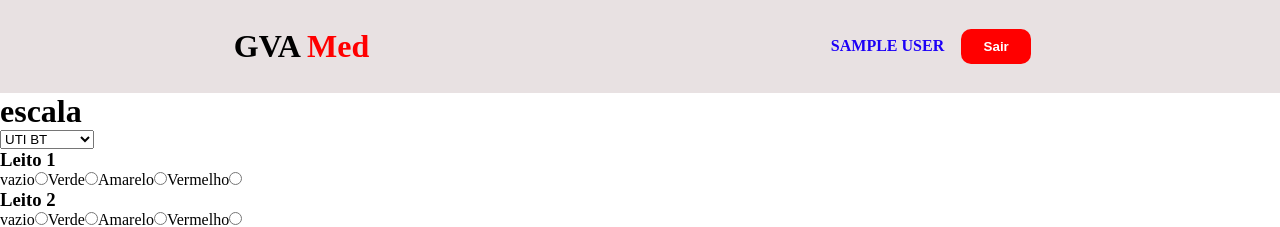
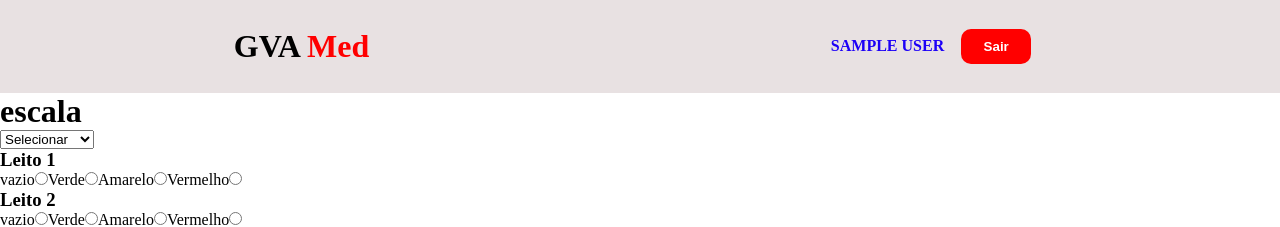
Before and after one commit to vieiragah/gva, a React (Vite) app in the folder frontend/gva/: page /sectors/escala in a window 1280 px wide. Shown: the top 227 px of the page. Built offline with nearby package versions, Linux system fonts and the light colour scheme; sample sign-in values are in the browser's storage.

Commit message:
ajustes no post de status

```diff
--- a/frontend/gva/src/pages/main/Escala.jsx
+++ b/frontend/gva/src/pages/main/Escala.jsx
@@ -1,4 +1,4 @@
-import { useState } from "react";
+import { useState, useEffect } from "react";
 import { Link } from "react-router-dom";
 import styled from "styled-components";
 import { HttpClient } from "../../api";
@@ -18,23 +18,28 @@ export const Div = styled.div`
 const Escala = () => {
   const [sector, setSector] = useState("");
   const [bedQuantity, setBedQuantity] = useState(3);
-  const [bedNumber, _setNumber] = useState("");
   const [status, setStatus] = useState("");
   const [selectedBed, setSelectedBed] = useState("");
+  const [data, setData] = useState([]);
 
+  useEffect(() => {
+    setData((previousData) => [
+      ...previousData,
+      {
+        sector,
+        bed: selectedBed,
+        status,
+      },
+    ]);
+  }, [sector, selectedBed, status]);
+
+  console.log(data);
 
   function handleSubmit(e) {
     e.preventDefault();
-    console.log({ sector, bedNumber, status });
-
-
-    HttpClient.post("/status", {
-      sector,
-      bedNumber: selectedBed,
-      status,
-    })
+    HttpClient.post("/status", { documents: data.slice(2) })
       .then((res) => {
-        console.log(res);
+        console.log(res.data);
       })
       .catch((error) => {
         console.log(error);
@@ -53,9 +58,10 @@ const Escala = () => {
               type="radio"
               name={`bed${i}`}
               value={"empty"}
-              onChange={(e) =>{
-                setStatus(e.target.value)
-                setSelectedBed(`Leito ${i}`)}}
+              onChange={(e) => {
+                setStatus(e.target.value);
+                setSelectedBed(`Leito ${i}`);
+              }}
             />
           </label>
           <label>
@@ -65,8 +71,9 @@ const Escala = () => {
               name={`bed${i}`}
               value={"good"}
               onChange={(e) => {
-                setStatus(e.target.value)
-                setSelectedBed(`Leito ${i}`)}}
+                setStatus(e.target.value);
+                setSelectedBed(`Leito ${i}`);
+              }}
             />
           </label>
           <label>
@@ -76,8 +83,9 @@ const Escala = () => {
               name={`bed${i}`}
               value={"bad"}
               onChange={(e) => {
-                setStatus(e.target.value)
-                setSelectedBed(`Leito ${i}`)}}
+                setStatus(e.target.value);
+                setSelectedBed(`Leito ${i}`);
+              }}
             />
           </label>
           <label>
@@ -87,8 +95,9 @@ const Escala = () => {
               name={`bed${i}`}
               value={"critical"}
               onChange={(e) => {
-                setStatus(e.target.value)
-                setSelectedBed(`Leito ${i}`)}}
+                setStatus(e.target.value);
+                setSelectedBed(`Leito ${i}`);
+              }}
             />
           </label>
         </div>
@@ -97,12 +106,16 @@ const Escala = () => {
     return beds;
   };
 
+
   return (
     <div>
       <h1>escala</h1>
       <div>
-        <select onChange={(e) => setSector(e.target.value)}>
-          <option value="UTI Teste">UTI BT</option>
+        <select required onChange={(e) => setSector(e.target.value)}>
+          <option value={null}>
+            Selecionar
+          </option>
+          <option value="UTI BT">UTI BT</option>
           <option value="UTI 5 Andar">UTI 5 Andar</option>
           <option value="UTI 3 Andar">UTI 3 Andar</option>
         </select>
```
Also changed, not shown: 2 other files (tests, documents, lock files or other folders).
